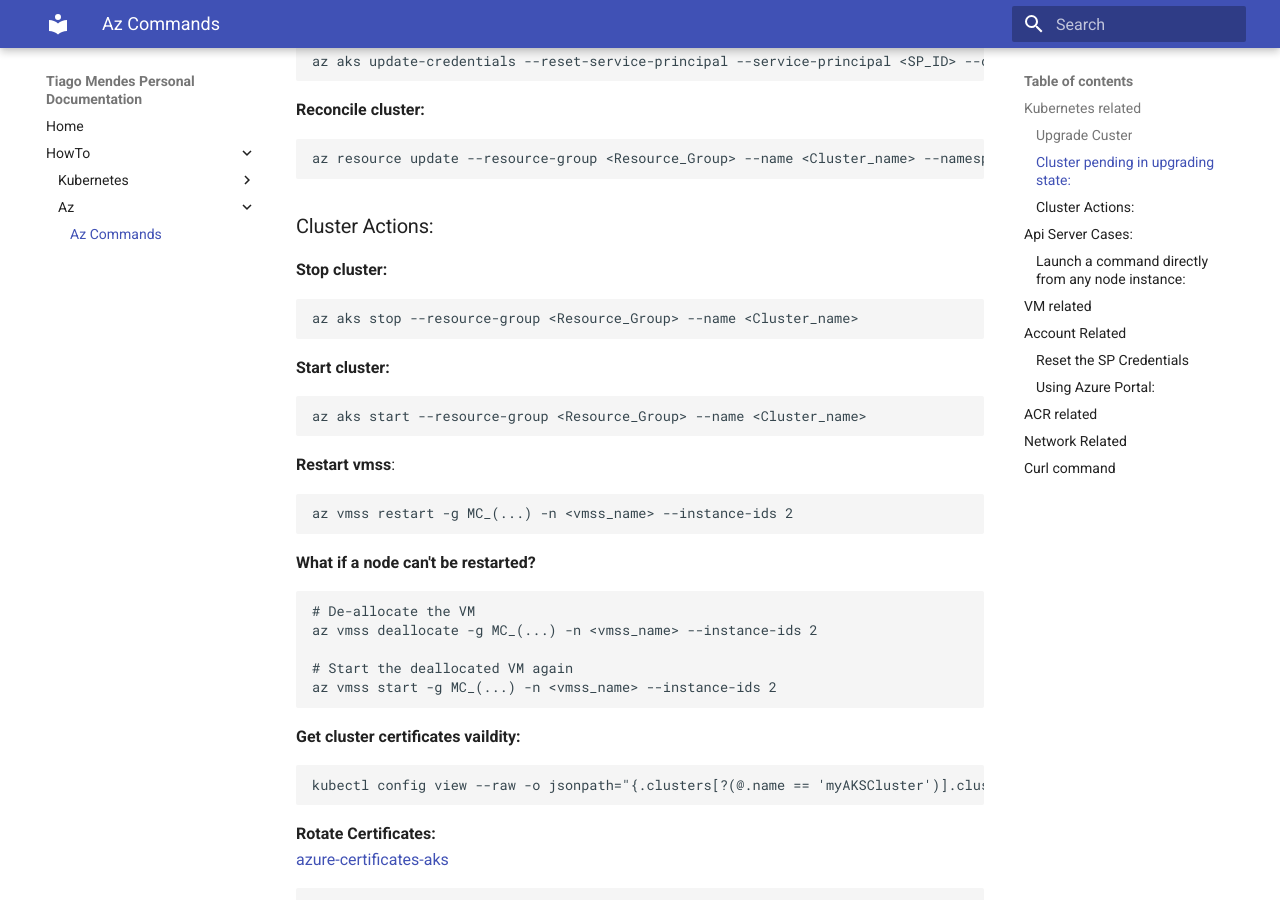
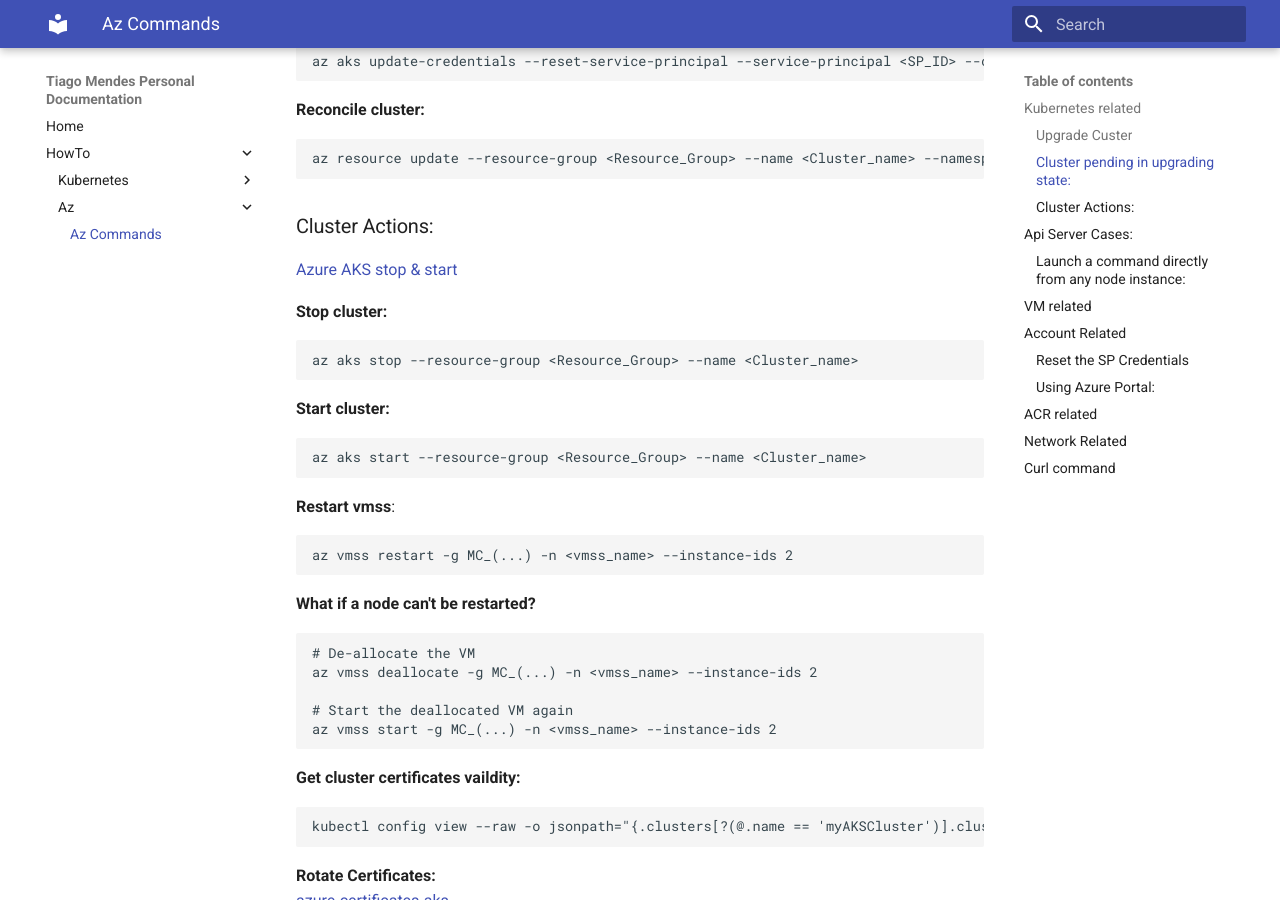
Before and after one commit to tmcmm/k8s-documentation, an MkDocs documentation site: the page built from docs/howto/az/az-help.md, in a window 1280 px wide and 900 px high, scrolled down 2163 px. Built offline with MkDocs 1.6.1 and Material for MkDocs 9.7.7, drawn with Linux system fonts in a browser that asks for light colours.

Commit message:
Update az-help.md

````diff
--- a/docs/howto/az/az-help.md
+++ b/docs/howto/az/az-help.md
@@ -83,6 +83,8 @@ __Reconcile cluster:__
 az resource update --resource-group <Resource_Group> --name <Cluster_name> --namespace Microsoft.ContainerService --resource-type ManagedClusters
 ```
 ### Cluster Actions:
+[Azure AKS stop & start](https://docs.microsoft.com/en-us/azure/aks/start-stop-cluster "Azure AKS Stop & Start")<br>
+
 
 __Stop cluster:__
 ```
````
